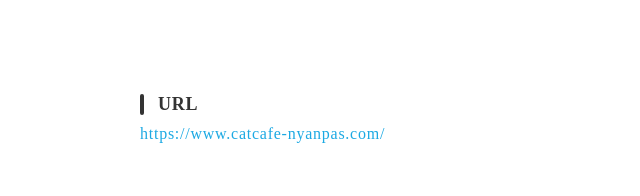
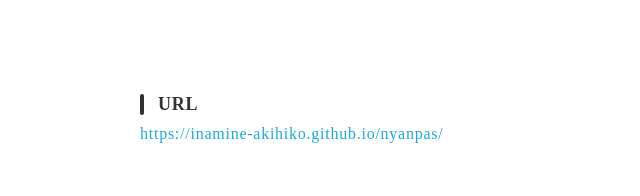
Before and after one commit to Inamine-akihiko/portforio, a plain HTML site: page works-nyanpas.html in a window 1280 px wide. Shown: the part 820-1016 px from the top of the page, 0-640 px from the left. Drawn offline with nearby package versions, Linux system fonts and the light colour scheme.

Commit message:
Update works-nyanpas.html

```diff
--- a/works-nyanpas.html
+++ b/works-nyanpas.html
@@ -44,7 +44,7 @@
               <img src="img/works/nyanpas.jpg" alt="">
             </p>
             <h3>URL</h3>
-            <p><a href="https://inamine-akihiko.github.io/nyanpas/" target="_blank" rel="noopener">https://www.catcafe-nyanpas.com/</a></p>
+            <p><a href="https://inamine-akihiko.github.io/nyanpas/" target="_blank" rel="noopener">https://inamine-akihiko.github.io/nyanpas/</a></p>
             <h3>担当</h3>
             <p>企画・デザイン・コーディング</p>
             <h3>ペルソナ</h3>
```
